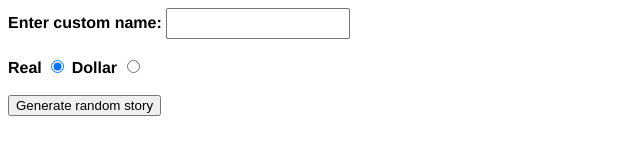
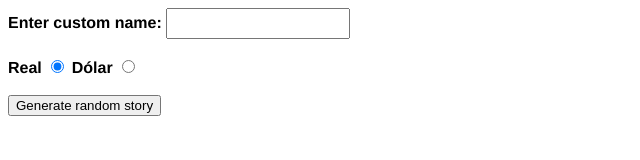
Before and after one commit to icarosun/laboratorio_01, a plain HTML site: page index.html in a window 1280 px wide. Shown: the full height of the page, 0-640 px from the left. Drawn offline with Linux system fonts and the light colour scheme.

Commit message:
fixed: name the label

```diff
--- a/index.html
+++ b/index.html
@@ -17,7 +17,7 @@
 
         <label for = "real">Real</label>
         <input type = "radio" id = "real" name = "currency" value = "rs" checked>
-        <label for = "dollar">Dollar</label>
+        <label for = "dollar">Dólar</label>
         <input type = "radio" id = "dollar" name = "currency" value = "us">
 
         <br/><br/>
```
